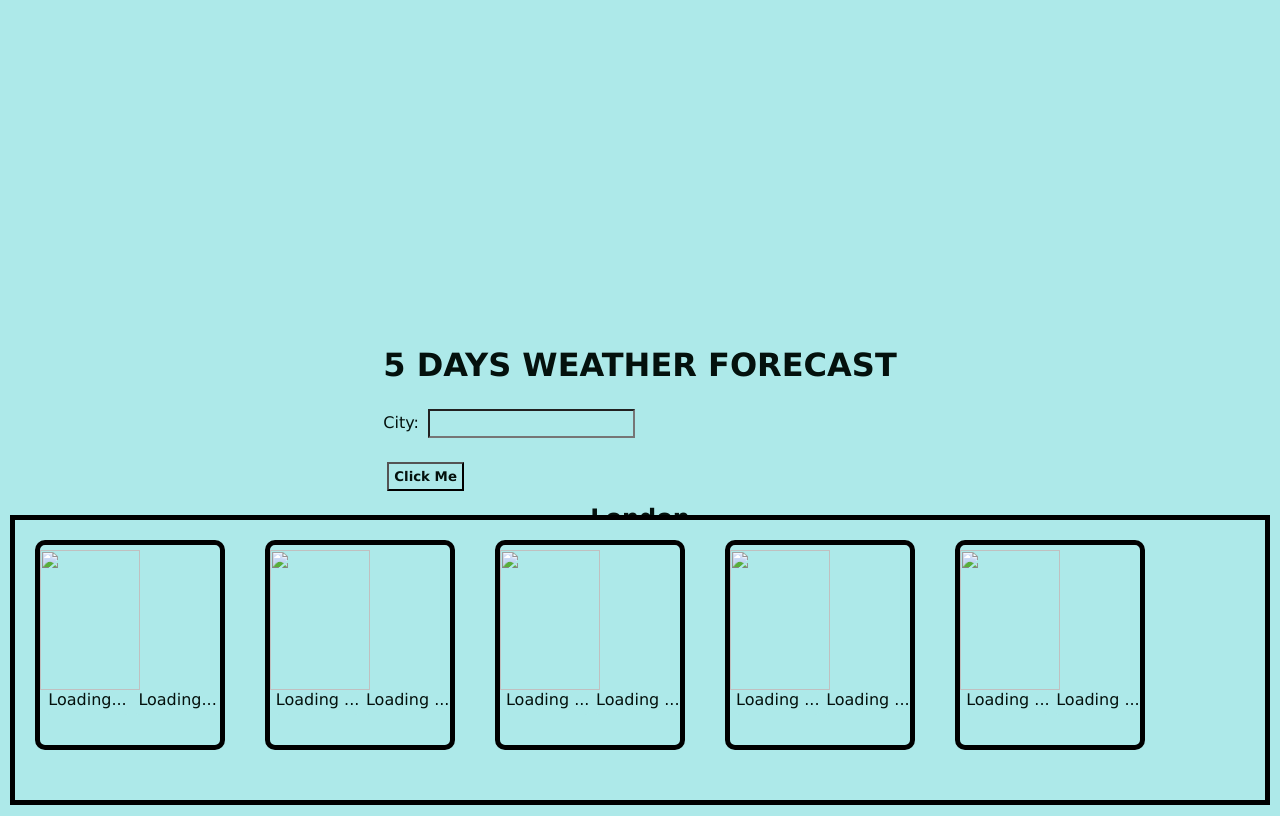
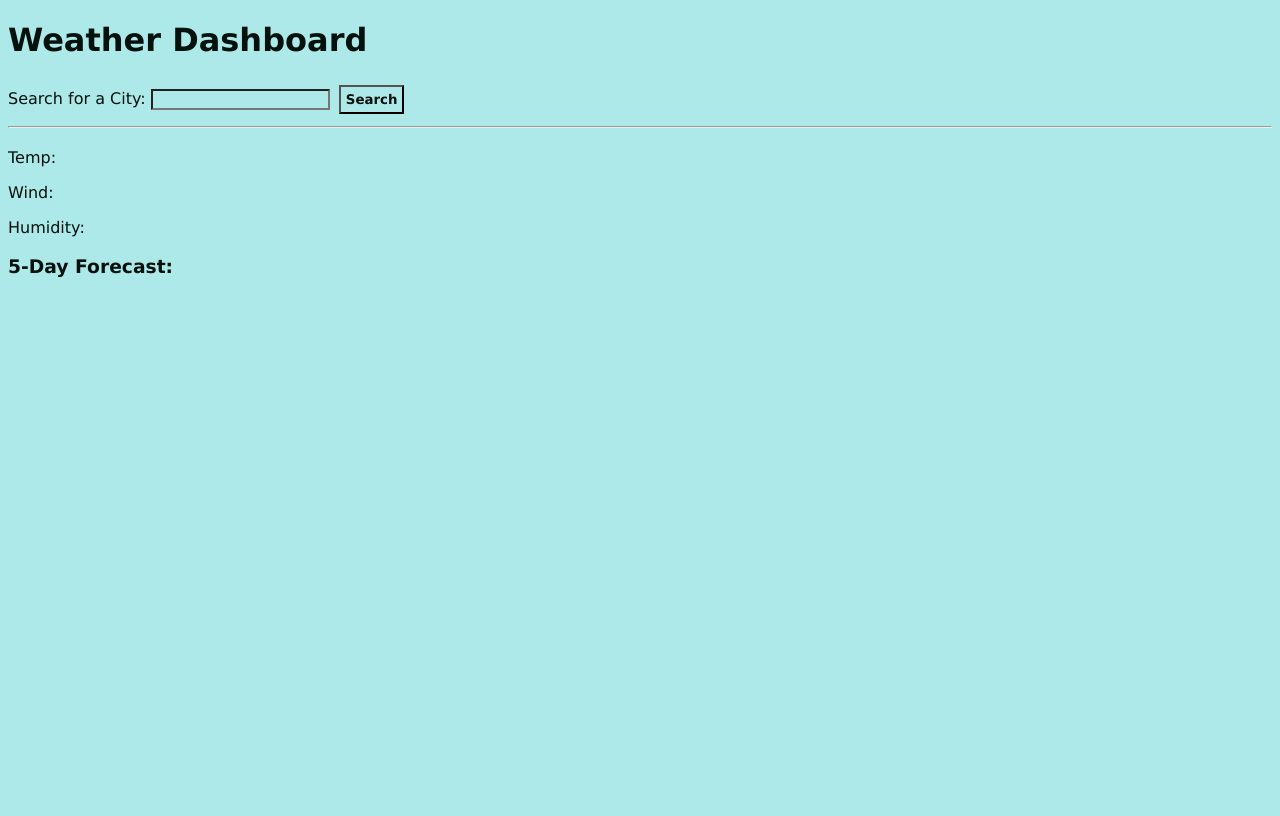
Before and after one commit to Adinahidan/Weather-In-The-City, a plain HTML site: page index.html in a window 1280 px wide. Drawn offline with nearby package versions, Linux system fonts and the light colour scheme.

Commit message:
refactored html

```diff
--- a/index.html
+++ b/index.html
@@ -1,57 +1,49 @@
 <!DOCTYPE html>
 <html lang="en">
-<head>
-    <meta charset="UTF-8">
-    <meta http-equiv="X-UA-Compatible" content="IE=edge">
-    <meta name="viewport" content="width=device-width, initial-scale=1.0">
-    <title>Document</title>
-    <link rel="stylesheet" href="./assets/style.css">
-</head>
-<body>
-    <div class="container">
-        <div class="weatherForecast">
-    <h1 id="Paragraph1"> 5 DAYS WEATHER FORECAST</h1>
-    <p id="imputContainer">City: <input type="text" id="cityInput"></p>
-    <button onclick="GetInfo()">Click Me</button>
-    <h2 id="cityName">--London--</h2>
+  <head>
+    <meta charset="UTF-8" />
+    <meta http-equiv="X-UA-Compatible" content="IE=edge" />
+    <meta name="viewport" content="width=device-width, initial-scale=1.0" />
+    <title>Weather Dashboard</title>
+    <!-- CSS Stylesheet -->
+    <link rel="stylesheet" href="./assets/style.css" />
+    <!-- Day.js -->
+    <script
+      defer
+      src="https://cdn.jsdelivr.net/npm/dayjs@1/dayjs.min.js"
+    ></script>
+    <!-- JavaScript -->
+    <script defer src="./js/script.js"></script>
+  </head>
+  <body>
+    <header>
+      <h1>Weather Dashboard</h1>
+    </header>
+    <main>
+      <aside>
+        <form id="search-form">
+          <label for="search">Search for a City:</label>
+          <input id="search-input" type="text" name="search" />
+          <button type="submit">Search</button>
+        </form>
+        <hr />
+        <div class="city-list"></div>
+      </aside>
+      <section>
+        <div class="city hidden">
+          <h2>
+            <span id="city-name"></span> <span id="city-date"></span>
+            <span id="city-emoji"></span>
+          </h2>
+          <p>Temp: <span id="temp-current"></span></p>
+          <p>Wind: <span id="wind-current"></span></p>
+          <p>Humidity: <span id="humidity-current"></span></p>
         </div>
-
-    <div id="weatherContainer">
-        <div id="iconsContainer">
-        <div class="icons">
-            <p class="weather" id="day1"></p>
-            <div class="image"><img src="dots.png" class="imgClass" id="img1"alt=""></div>
-            <p class="minValues" id="day1Min">Loading...</p>
-            <p class="maxValues" id="day1Max">Loading...</p>
+        <div class="forecast hidden">
+          <h3>5-Day Forecast:</h3>
+          <div class="cards"></div>
         </div>
-        <div class="icons">
-            <p class="weather" id="day2"></p>
-            <div class="image"><img src="dots.png" class="imgClass" id="img2"alt=""></div>
-            <p class="minValues" id="day2Min">Loading ...</p>
-            <p class="maxValues" id="day2Max">Loading ...</p>
-        </div>
-        <div class="icons">
-            <p class="weather" id="day3"></p>
-            <div class="image"><img src="dots.png" class="imgClass" id="img3"alt=""></div>
-            <p class="minValues" id="day3Min">Loading ...</p>
-            <p class="maxValues" id="day3Max">Loading ...</p>
-        </div>
-        <div class="icons">
-            <p class="weather" id="day4"></p>
-            <div class="image"><img src="dots.png" class="imgClass" id="img4"alt=""></div>
-            <p class="minValues" id="day4Min">Loading ...</p>
-            <p class="maxValues" id="day4Max">Loading ...</p>
-        </div>
-        <div class="icons">
-            <p class="weather" id="day5"></p>
-            <div class="image"><img src="dots.png" class="imgClass" id="img5"alt=""></div>
-            <p class="minValues" id="day5Min">Loading ...</p>
-            <p class="maxValues" id="day5Max">Loading ...</p>
-        </div>
-        </div>
-    </div>
-    </div>
-
-    <script src="js/script.js"></script>
-</body>
+      </section>
+    </main>
+  </body>
 </html>
```
